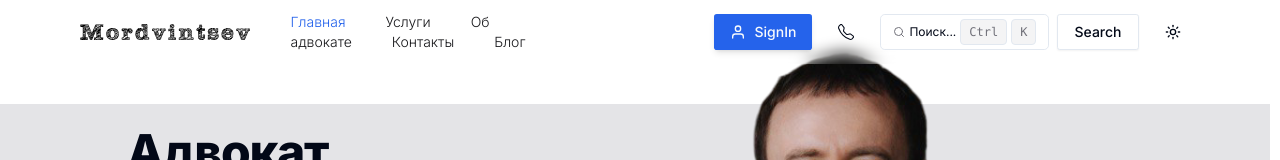
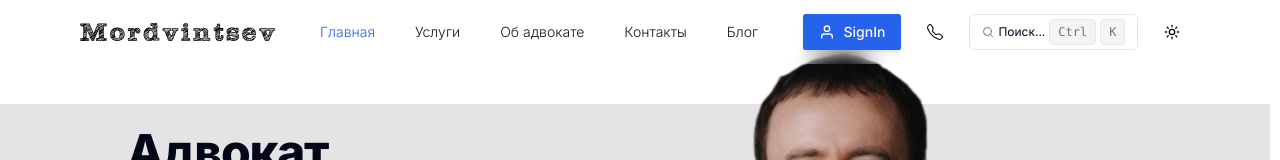
Before and after one commit to toriomara/mordvintsef, a Next.js app: page / in a window 1280 px wide. Shown: the top 160 px of the page. Built offline with nearby package versions, Linux system fonts and the light colour scheme; no server answers.

Commit message:
feta: add search2

```diff
--- a/src/app/(main)/search/page.jsx
+++ b/src/app/(main)/search/page.jsx
@@ -3,10 +3,11 @@
 import { usePathname, useRouter, useSearchParams } from "next/navigation";
 import { SearchedPosts } from "@/components/SearchedPosts";
 import { Search } from "lucide-react";
-import { useEffect, useState } from "react";
+import { Suspense, useEffect, useState } from "react";
 import { Input } from "@/components/ui/input";
 import { useDebounce } from "use-debounce";
 import { TypographyH2 } from "@/components/ui/TypographyH2";
+import { Loader } from "@/components/Loader";
 
 const SearchPage = () => {
   const [text, setText] = useState("");
@@ -43,7 +44,9 @@ const SearchPage = () => {
         />
       </div>
       <TypographyH2>Результаты поиска</TypographyH2>
-      <SearchedPosts query={query} />
+      <Suspense fallback={<Loader />}>
+        <SearchedPosts query={query} />
+      </Suspense>
     </div>
   );
 };
--- a/src/app/(main)/simpleSearch/page.jsx
+++ b/src/app/(main)/simpleSearch/page.jsx
@@ -1,7 +1,9 @@
 "use server";
 
+import { Loader } from "@/components/Loader";
 import { Search } from "@/components/Search";
 import { SearchedPosts } from "@/components/SearchedPosts";
+import { Suspense } from "react";
 
 const SimpleSearch = async (props) => {
   const searchParams = await props.searchParams;
@@ -12,7 +14,9 @@ const SimpleSearch = async (props) => {
       <h2 className="flex justify-center text-xl">Поиск</h2>
       <Search />
       <h2>Simple Search</h2>
-      <SearchedPosts query={query} />
+      <Suspense fallback={<Loader />}>
+        <SearchedPosts query={query} />
+      </Suspense>
     </div>
   );
 };
--- a/src/components/Header.jsx
+++ b/src/components/Header.jsx
@@ -82,9 +82,9 @@ export const Header = () => {
             <div className="hidden md:flex gap-2">
               {/* <SearchModal /> */}
               <SearchModalPage />
-              <Button variant="outline" onClick={() => router.push("/search")}>
+              {/* <Button variant="outline" onClick={() => router.push("/search")}>
                 Search
-              </Button>
+              </Button> */}
               {/* <Link href="/search">
                 <Button
                   className="px-4 bg-background border"
```
